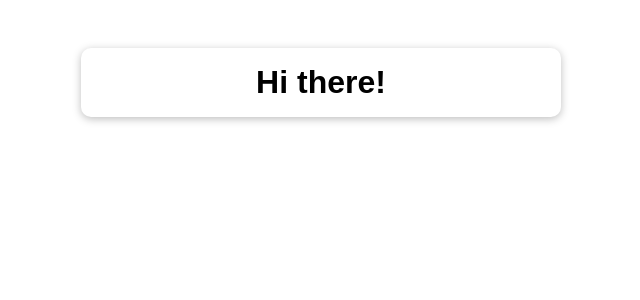
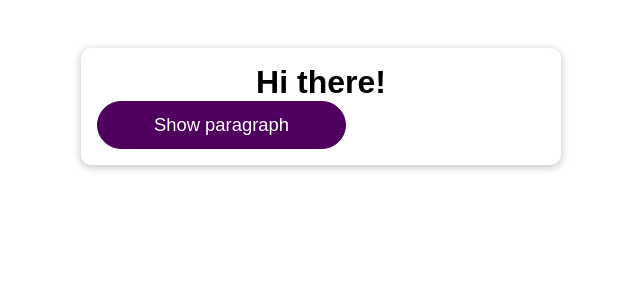
Before and after one commit to brunelloalessio-lellis/react-optimization-tecniques, a React (Create React App) app: page / in a window 1280 px wide. Shown: the top 300 px of the page, without its empty margins (319-959 px from the left). Built offline with nearby package versions, Linux system fonts and the light colour scheme.

Commit message:
rendering concept

```diff
--- a/src/App.js
+++ b/src/App.js
@@ -1,11 +1,24 @@
-import React from 'react';
+import React, { useState } from "react";
 
-import './App.css';
+import "./App.css";
+import Button from "./components/UI/Button/Button";
 
 function App() {
+  const [showParagraph, setShowParagraph] = useState(false);
+
+  console.log('APP RUNNING')
+
+  const toggleParagraphHandler = () => {
+    setShowParagraph((prev) => {
+      return !prev;
+    });
+  };
+
   return (
     <div className="app">
       <h1>Hi there!</h1>
+      {showParagraph && <p>This is new!</p>}
+      <Button onClick={toggleParagraphHandler}>Show paragraph</Button>
     </div>
   );
 }
```
